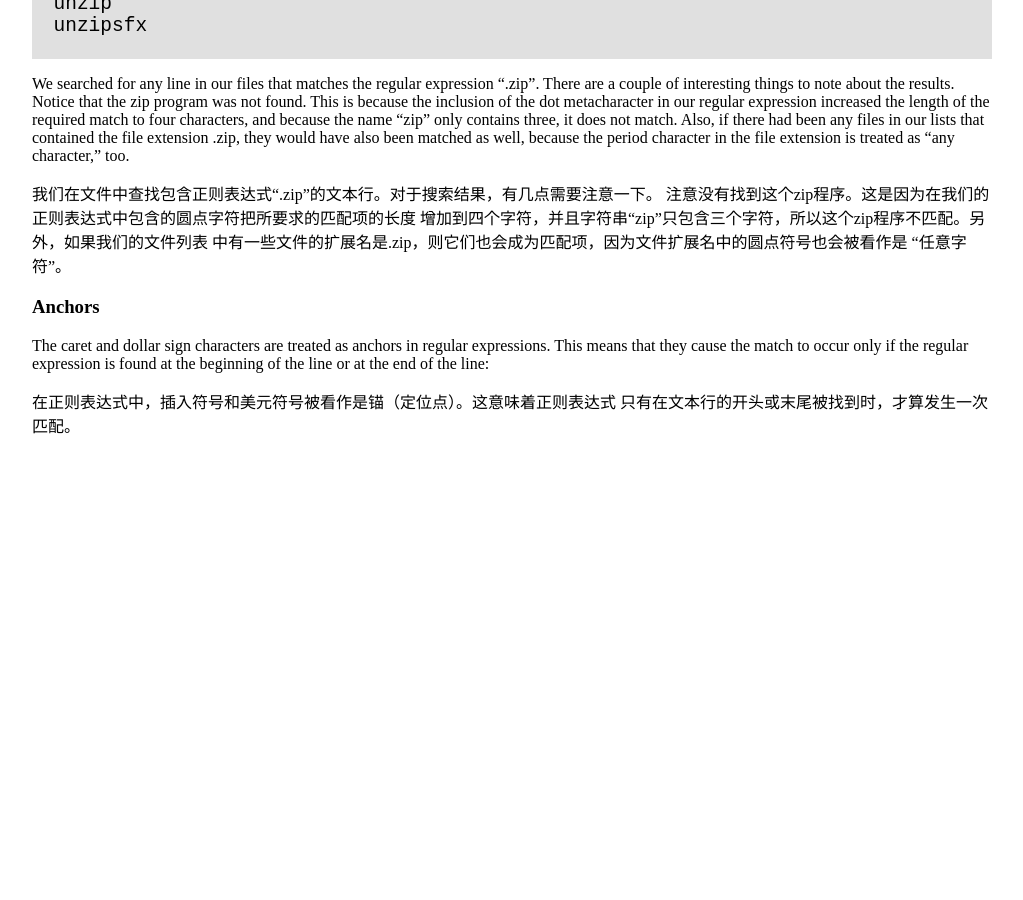
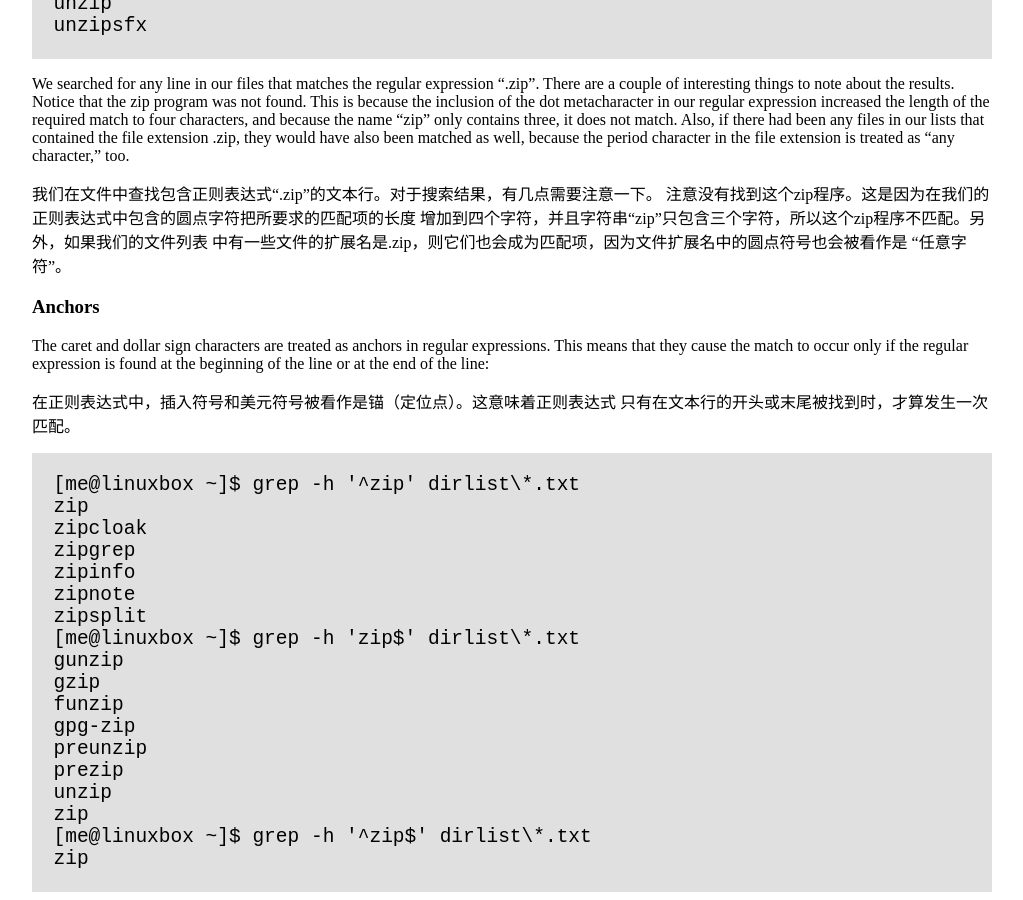
Before and after one commit to billie66/TLCL, a Jekyll site: the page built from book/regularExp.md, in a window 1280 px wide and 900 px high, scrolled down 4329 px. Shown: the whole window, without its empty margins (128-1151 px from the left). Built offline with Jekyll 4.4.1, drawn with Linux system fonts in a browser that asks for light colours; Markdown is read by kramdown in place of the engine named in the settings; before the commit the page ends 4782 px from its top, so only the background shows below that.

Commit message:
add some text

```diff
--- a/book/regularExp.md
+++ b/book/regularExp.md
@@ -305,3 +305,24 @@ the beginning of the line or at the end of the line:
 
 在正则表达式中，插入符号和美元符号被看作是锚（定位点）。这意味着正则表达式
 只有在文本行的开头或末尾被找到时，才算发生一次匹配。
+
+<div class="code"><pre>
+<tt>[me@linuxbox ~]$ grep -h '^zip' dirlist\*.txt
+zip
+zipcloak
+zipgrep
+zipinfo
+zipnote
+zipsplit
+[me@linuxbox ~]$ grep -h 'zip$' dirlist\*.txt
+gunzip
+gzip
+funzip
+gpg-zip
+preunzip
+prezip
+unzip
+zip
+[me@linuxbox ~]$ grep -h '^zip$' dirlist\*.txt
+zip </tt>
+</pre></div>
```
